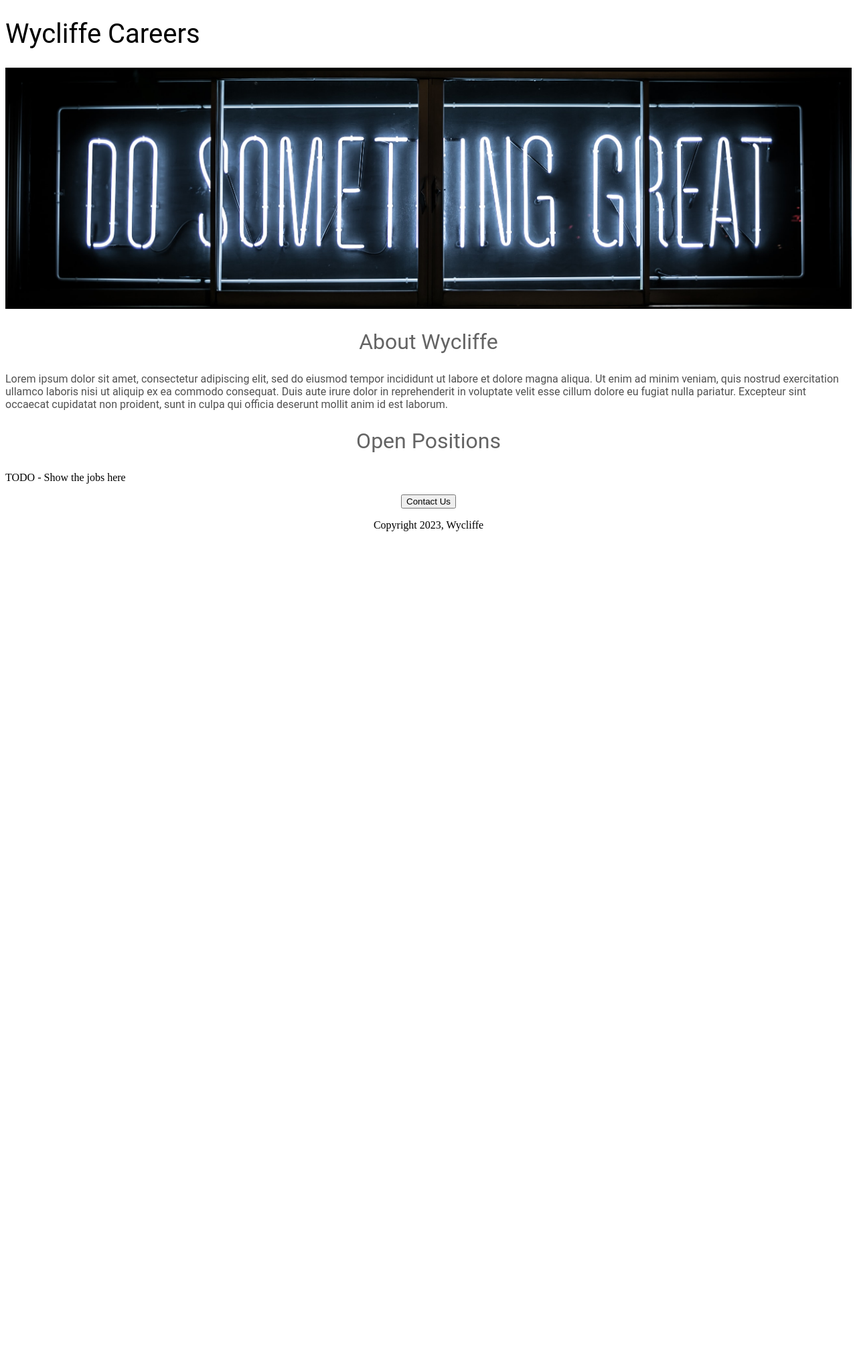
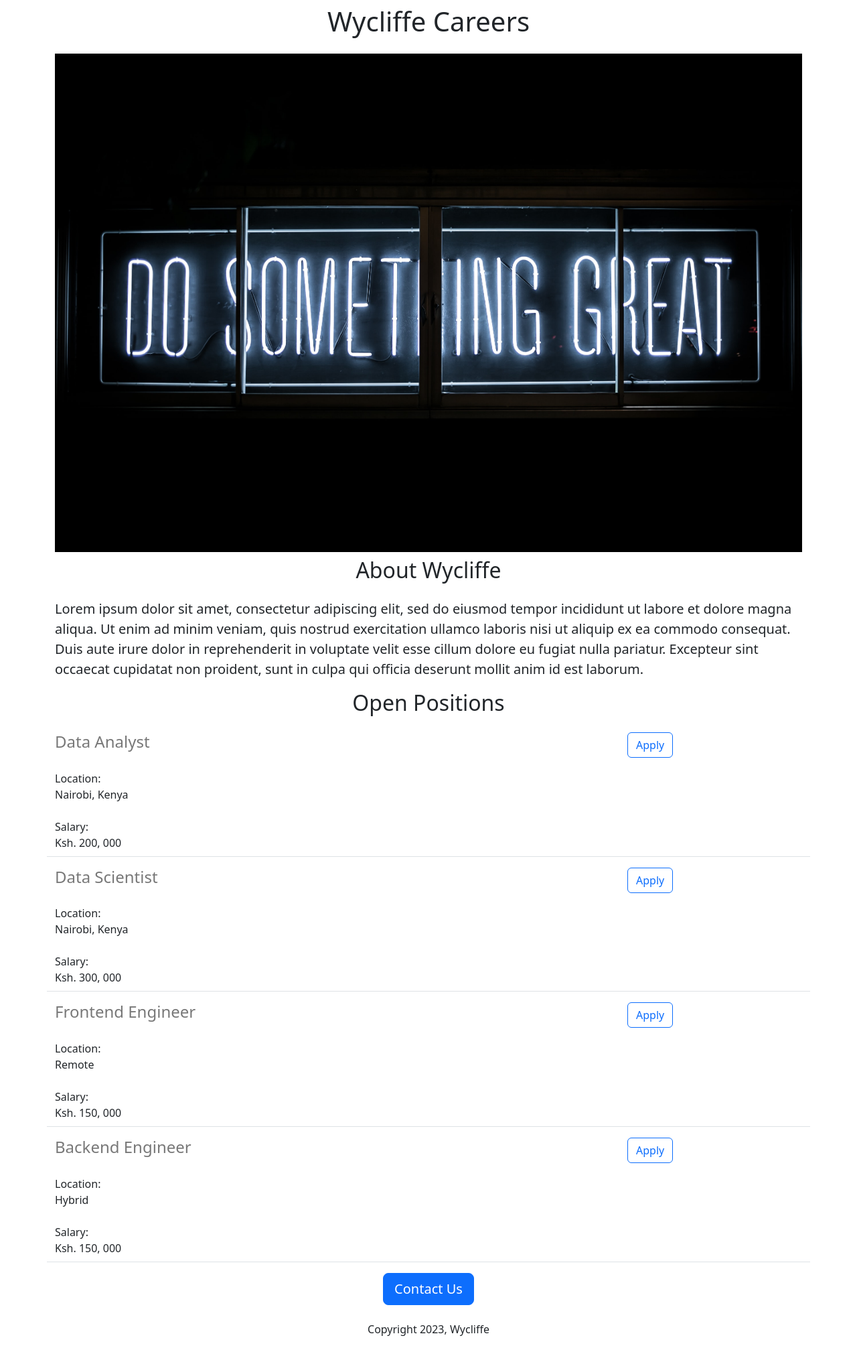
Before and after one commit to wicmarsh/wycliffe-career-website-v2, a Flask app: page / in a window 1280 px wide. Shown: the whole page at 67% size. Before the commit the page ends 793 px from the top, so only its background shows below. Run offline with Flask 2, Linux system fonts and the light colour scheme.

Commit message:
Added dynamic data and API route

```diff
--- a/app.py
+++ b/app.py
@@ -1,10 +1,41 @@
-from flask import Flask, render_template
+from flask import Flask, render_template, jsonify
 
 app = Flask(__name__)
 
+JOBS = [
+  {
+    'id': 1,
+    'title': 'Data Analyst',
+    'location': 'Nairobi, Kenya',
+    'salary': 'Ksh. 200, 000'
+  },
+  {
+    'id': 2,
+    'title': 'Data Scientist',
+    'location': 'Nairobi, Kenya',
+    'salary': 'Ksh. 300, 000'
+  },
+  {
+    'id': 3,
+    'title': 'Frontend Engineer',
+    'location': 'Remote',
+    'salary': 'Ksh. 150, 000'
+  },
+  {
+    'id': 4,
+    'title': 'Backend Engineer',
+    'location': 'Hybrid',
+    'salary': 'Ksh. 150, 000'
+  }
+]
+
 @app.route("/")
 def home():
-  return render_template('home.html')
+  return render_template('home.html', jobs=JOBS)
+
+@app.route("/jobs")
+def jobs():
+  return jsonify(JOBS)
 
 if __name__ == "__main__":
   app.run(host='0.0.0.0', debug=True)
--- a/templates/home.html
+++ b/templates/home.html
@@ -4,54 +4,31 @@
   <meta charset="UTF-8">
   <meta http-equiv="X-UA-Compatible" content="IE=edge">
   <meta name="viewport" content="width=device-width, initial-scale=1.0">
-  <title>Wycliffe Careers</title>
+  <link href="https://cdn.jsdelivr.net/npm/bootstrap@5.3.0-alpha1/dist/css/bootstrap.min.css" rel="stylesheet" integrity="sha384-GLhlTQ8iRABdZLl6O3oVMWSktQOp6b7In1Zl3/Jr59b6EGGoI1aFkw7cmDA6j6gD" crossorigin="anonymous">
   <style>
-    h1 {
-      font-size: 40px;
-      font-family: Roboto;
-      font-weight: normal;
-      color: rgb(50, 50, 50)
-      text-align: center;
-    }
-
-    #banner {
+    #bannner {
+      height: 360px;
       width: 100%;
-      height: 360px;
-      object-fit: cover;
-    }
-
-    h2 {
-      font-family: Roboto;
-      font-size: 32px;
-      color: rgb(100, 100, 100);
-      text-align: center;
-      font-weight: normal;
-    }
-
-    .bodytext {
-      font-family: Roboto;
-      color: rgb(80, 80, 80);
-    }
-
-    #container {
-      max-width: 720px
-      margin: 0 auto 0 auto;
     }
   </style>
+
+  <title>Wycliffe Careers</title>
 </head>
   <body>
-    <div id="container">
-      <h1>Wycliffe Careers</h1>
-      <img id="banner" src="https://wycliffe-career-website.wicmarsh.repl.co/static/banner.jpg" >
-      <h2>About Wycliffe</h2>
-      <p class="bodytext">
+    <div class="container">
+      <h1 class="text-center mt-2 mb-4">Wycliffe Careers</h1>
+      <img class="img-fluid" id="banner" src="https://wycliffe-career-website.wicmarsh.repl.co/static/banner.jpg" >
+      <h2 class="text-center mt-2 mb-4">About Wycliffe</h2>
+      <p class="lead">
         Lorem ipsum dolor sit amet, consectetur adipiscing elit, sed do eiusmod tempor incididunt ut labore et dolore magna aliqua. Ut enim ad minim veniam, quis nostrud exercitation ullamco laboris nisi ut aliquip ex ea commodo consequat. Duis aute irure dolor in reprehenderit in voluptate velit esse cillum dolore eu fugiat nulla pariatur. Excepteur sint occaecat cupidatat non proident, sunt in culpa qui officia deserunt mollit anim id est laborum.
       </p>
-      <h2>Open Positions</h2>
-      <p>TODO - Show the jobs here</p>
-      <div style="text-align: center;">
-      <button>Contact Us</button>
-        <p>Copyright 2023, Wycliffe</p>
+      <h2 class="text-center mt-2 mb-4">Open Positions</h2>
+        {% for job in jobs %}
+          {% include 'jobitem.html' %}
+        {% endfor %}
+      <div class="text-center">
+      <button class="btn btn-primary btn-lg">Contact Us</button>
+        <p class="mt-4">Copyright 2023, Wycliffe</p>
         </div
     </div>
   </body>
--- /dev/null
+++ b/templates/jobitem.html
@@ -0,0 +1,20 @@
+<div class="border-bottom row" style="margin-bottom: 16px; padding-bottom:8px;">
+  <div class="col-9">
+    <h4
+      style="color:rgb(120, 120, 120);
+      margin-bottom: 4px;">{{job['title']}}
+    </h4>
+    <div>
+      <br>Location:</br> {{job['location']}}
+    </div>
+    {% if 'salary' in job %}
+    <div>
+      <br>Salary:</br> {{job['salary']}}
+    </div>
+    {% endif %}
+  </div>
+  <div class="col-3">
+    <button type="button" class="btn btn-outline-primary">Apply</button>
+  </div>
+
+</div>
```
